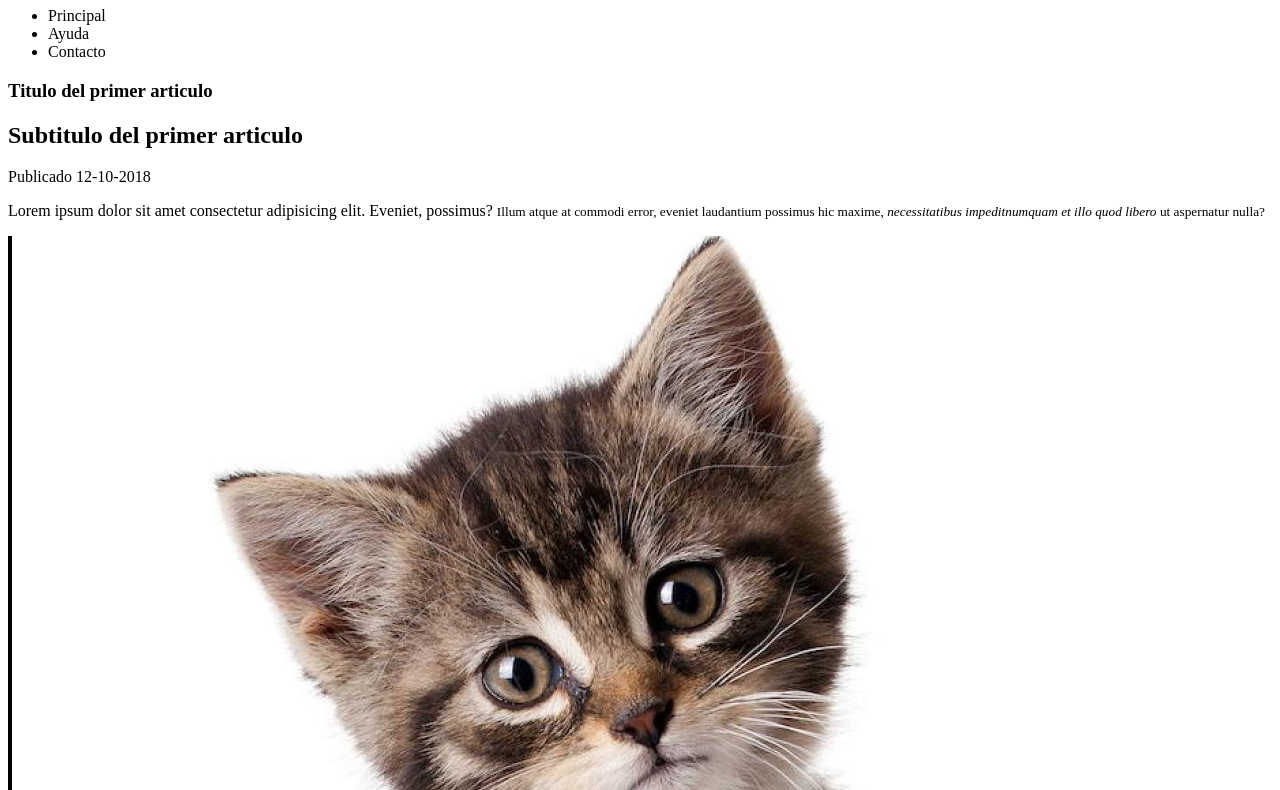
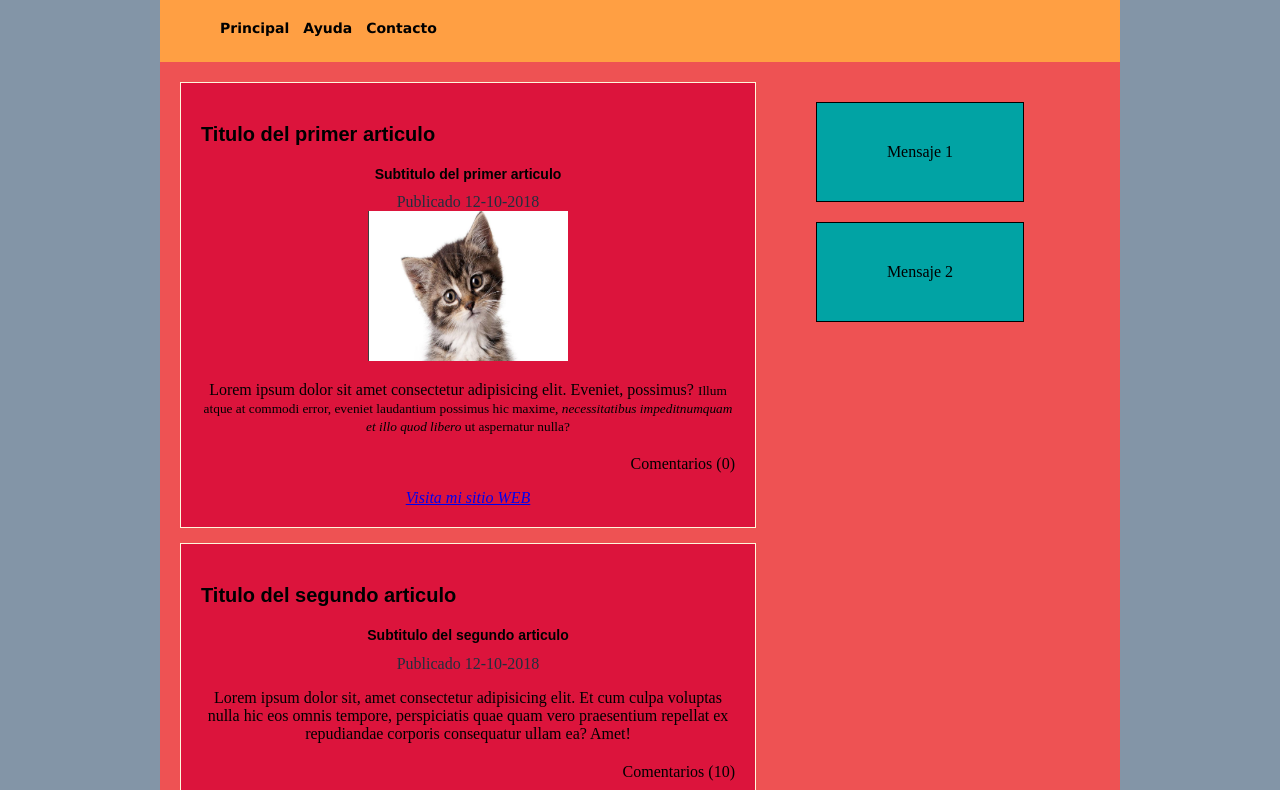
Before and after one commit to Nore-PV/mi-primer-sitio-web, a plain HTML site: page index.html in a window 1280 px wide. Shown: the part 73-863 px from the top of the page. Drawn offline with Linux system fonts and the light colour scheme.

Commit message:
estiloscss

```diff
--- /dev/null
+++ b/estilos.css
@@ -0,0 +1,93 @@
+h1 {
+  font-size: 20px;
+  font-family: sans-serif;
+  font-weight: bold;
+  text-align: left;
+}
+
+h2 {
+  font: bold 14px sans-serif;
+}
+header,
+section,
+footer,
+aside,
+nav,
+article,
+hgroup {
+  display: block;
+}
+
+body {
+  text-align: center;
+  background-color:#8395a7 ;
+}
+
+.agrupar {
+  width: 960px;
+  background-color: #ee5253;
+  margin: 15px auto;
+}
+.cabecera {
+  background-color: #c8d6e5;
+  border: 1px solid #5f27cd;
+}
+.cabecera h1 {
+    text-align: left
+}
+.menu {
+  background-color: #ff9f43;
+  padding: 5px 15px;
+  text-align: left;
+}
+
+.menu li {
+    list-style: none;
+    padding: 5px;
+    font: bold 14px verdana;
+    display: inline-block ;
+}
+.seccion {
+    margin: 20px;
+    width: 60%;
+    float: left;
+}
+.columna {
+    width: 30%;
+    float: left;
+    margin: 20px 0;
+}
+.columna blockquote{
+    border: 1px solid black;
+    padding: 40px; background-color:#01a3a4;
+    margin-top: 20px;
+
+}
+.pie
+{
+    clear: both;
+    padding: 20px;
+    background-color:#222f3e;
+    color: #ffff
+}
+article{
+background-color: crimson;
+border: 1px solid cornsilk;
+padding: 20px;
+margin-bottom: 15px;
+}
+
+time {
+    color: #222f3e;
+    display: block;
+}
+article footer{
+    text-align: right;
+    margin-top: 20px ;
+}
+
+.michi {
+width: 200px;
+height: 150px;
+margin: auto;
+}
--- a/index.html
+++ b/index.html
@@ -6,25 +6,28 @@
     <meta name="description" content="Esta es mi primer pagina web" />
     <meta name="author" content="Fazt" />
     <meta name="ketwords" content="Mi primer titulo, mi primer pagina" />
+    <link rel="stylesheet" href="estilos.css">
   </head>
   <body>
-    <header>
+    <div class="agrupar">
+    <header class="cabecera">
       <h1>Mi blog</h1>
     </header>
-    <nav>
+    <nav class="menu">
       <ul>
         <li>Principal</li>
         <li>Ayuda</li>
         <li>Contacto</li>
       </ul>
     </nav>
-    <section>
+    <section class="seccion">
       <article>
         <hgroup>
           <h1>Titulo del primer articulo</h1>
           <h2>Subtitulo del primer articulo</h2>
         </hgroup>
         <time datetime="12-10-2018"> Publicado 12-10-2018</time>
+        <img class="michi" src="imagenes/gato.jpg" alt="" />
         <p>
           Lorem <span>ipsum dolor sit amet consectetur adipisicing elit</span>.
           Eveniet, possimus?
@@ -34,7 +37,6 @@
             <cite> necessitatibus impeditnumquam et illo quod libero </cite> ut
             aspernatur nulla?</small>
         </p>
-        <img src="imagenes/gato.jpg" alt="" />
         <footer>
           <p>Comentarios (0)</p>
         </footer>
@@ -60,11 +62,11 @@
         </footer>
       </article>
     </section>
-    <aside>
-      <blockquote cite="Mensaje uno"></blockquote>
-      <blockquote cite="Mensaje dos"></blockquote>
+    <aside class="columna">
+      <blockquote cite="Mensaje uno">Mensaje 1</blockquote>
+      <blockquote cite="Mensaje dos">Mensaje 2</blockquote>
     </aside>
-
-    <footer>Derechos reservados 2010-2018</footer>
+    <footer class="pie">Derechos reservados 2010-2018</footer>
+    </div>
   </body>
 </html>
```
